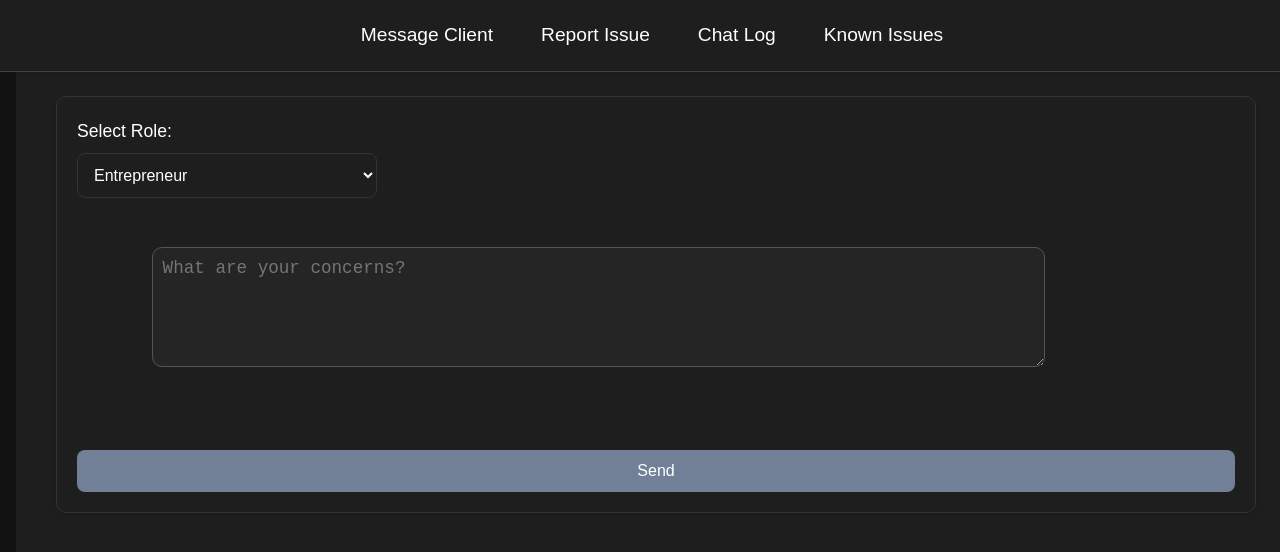
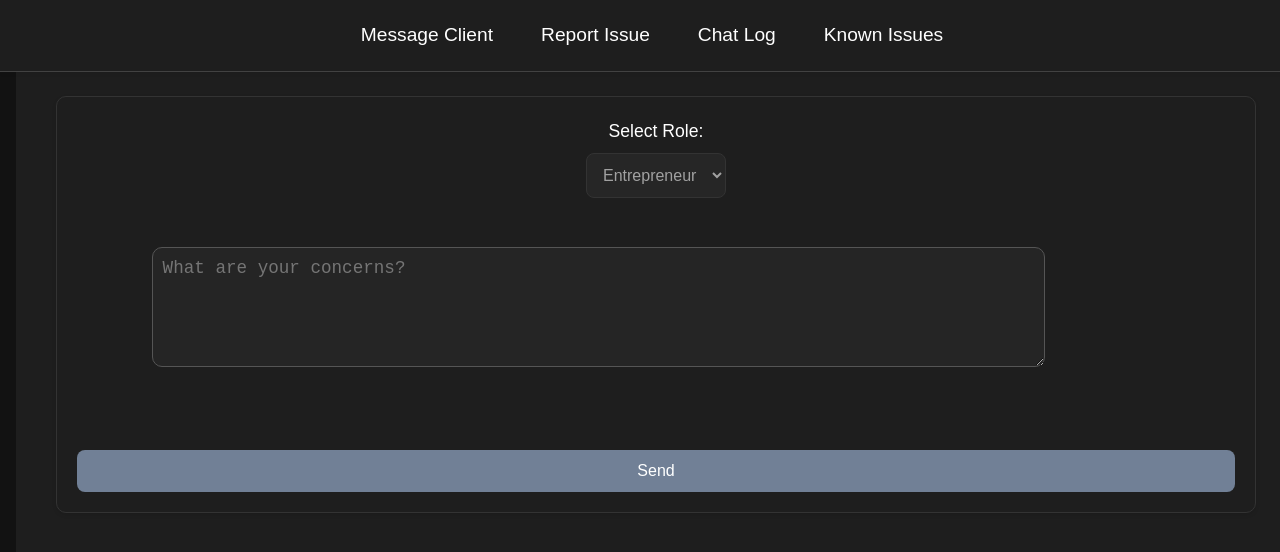
Before and after one commit to technoir7/dev-log-app, a React (Vite) app: page /message in a window 1280 px wide. Shown: the top 552 px of the page. Built offline with nearby package versions, Linux system fonts and the light colour scheme; no server answers.

Commit message:
probably fixed the widths of known issues. message ui widths are a little strange, but passable

```diff
--- a/src/components/MessageInputUI.css
+++ b/src/components/MessageInputUI.css
@@ -15,8 +15,8 @@
 /* Role selector styling */
 .role-selector {
   margin-bottom: 1.5rem;
-  width: 100%;
-  text-align: left;
+  width: 100%; /* Changed to 100% */
+  text-align: center;
 }
 
 .role-selector label {
@@ -28,12 +28,14 @@
 
 .role-selector select {
   padding: 0.75rem;
-  width: 100%;
-  max-width: 300px;
+  width: fit-content;
+  max-width: none;
+  align-self: flex-start;
+  /* flex-grow: 1;  Removed flex-grow */
   border: 1px solid #333;
   border-radius: 0.5rem;
-  background-color: #1e1e1e;
-  color: #ffffff;
+  background-color: #262626;
+  color: #a1a1a1;
   font-size: 1rem;
   transition: border-color 0.3s ease;
 }
@@ -51,7 +53,7 @@
 }
 
 .message-input-container textarea {
-  width: 100%;
+  width: 100%; /* Changed to 100% */
   min-height: 120px;
   padding: 0.75rem;
   border: 1px solid #333;
@@ -66,6 +68,7 @@
 .message-input-container textarea:focus {
   outline: none;
   border-color: #9ad3bb;
+  flex-grow: 1; /* Added flex-grow */
 }
 
 /* Developer questions section */
```
